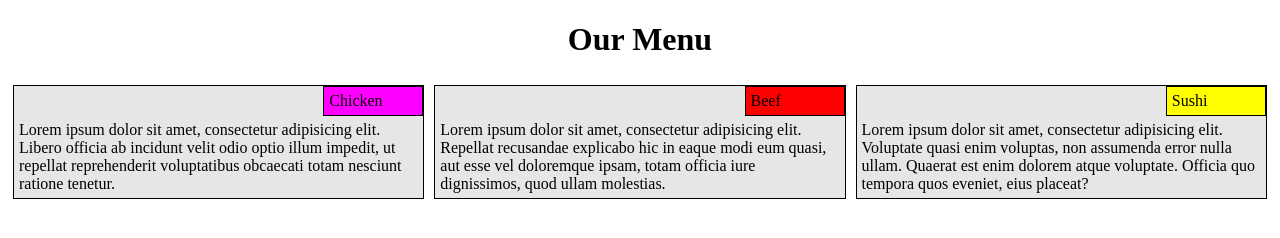
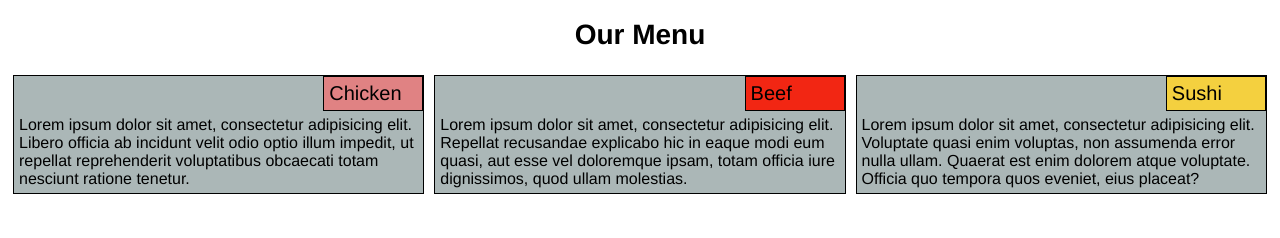
Before and after one commit to snakedocltd/coursera-test, a plain HTML site: page module2-solution/index.html in a window 1280 px wide. Drawn offline with Linux system fonts and the light colour scheme.

Commit message:
Solution v2

```diff
--- a/module2-solution/css/styles.css
+++ b/module2-solution/css/styles.css
@@ -1,5 +1,9 @@
 * {
 	box-sizing: border-box;
+}
+
+body {
+	font-family: helvetica, arial, sans-serif;
 }
 
 .row {
@@ -9,7 +13,7 @@
 .item {
 	position:relative;
 	float:left;
-	background-color: rgb(230,230,230);
+	background-color: rgb(171,183,183);
 	padding: 5px;
 	border: 1px solid black;
 }
@@ -21,20 +25,22 @@
 	width:100px;
 	border:1px solid black;
 	padding:5px;
+	font-size:1.25em;
 }
 
 #chicken {
-	background-color:fuchsia;
+	background-color:rgb(224,130,131);
 }
 #beef {
-	background-color:red;
+	background-color:rgb(242,38,19);
 }
 #sushi {
-	background-color:yellow;
+	background-color:rgb(244,208,63);
 }
 
 .info-p {
-	margin: 30px 0px 0px 0px;
+	margin: 35px 0px 0px 0px;
+	font-size:1em;
 }
 
 h1 {
@@ -42,6 +48,7 @@ h1 {
 	margin-left: auto;
 	margin-right:auto;
 	text-align:center;
+	font-size:1.75em;
 }
 
 @media (min-width: 992px){
--- a/module2-solution/index.html
+++ b/module2-solution/index.html
@@ -6,8 +6,9 @@
 	<link rel="stylesheet" href="css/styles.css"
 </head>
 <body>
+
+	<div class="row">
 	<h1>Our Menu</h1>
-	<div class="row">
 		<div class ="col-lg-4 col-md-6 col-sm-12">
 			<div class ="item">
 				<div class ="menu-header" id="chicken">Chicken</div>
```
